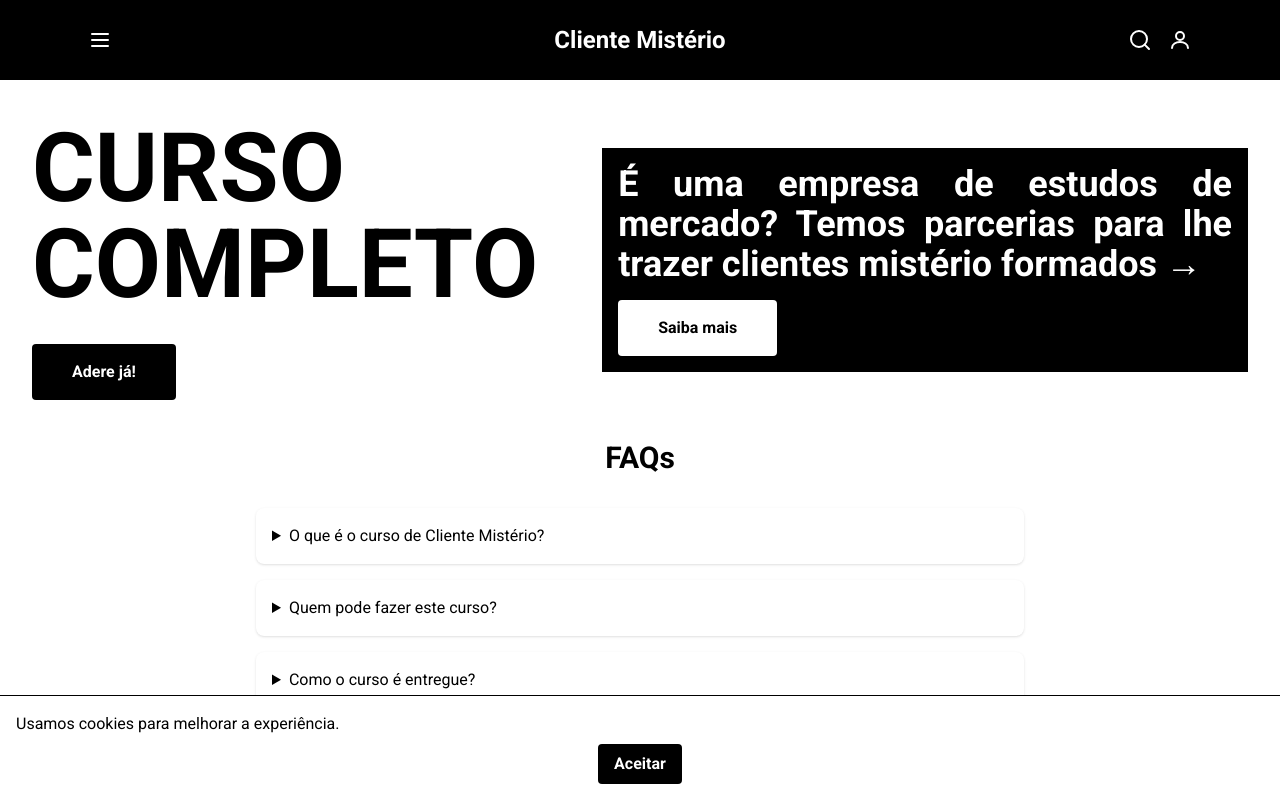
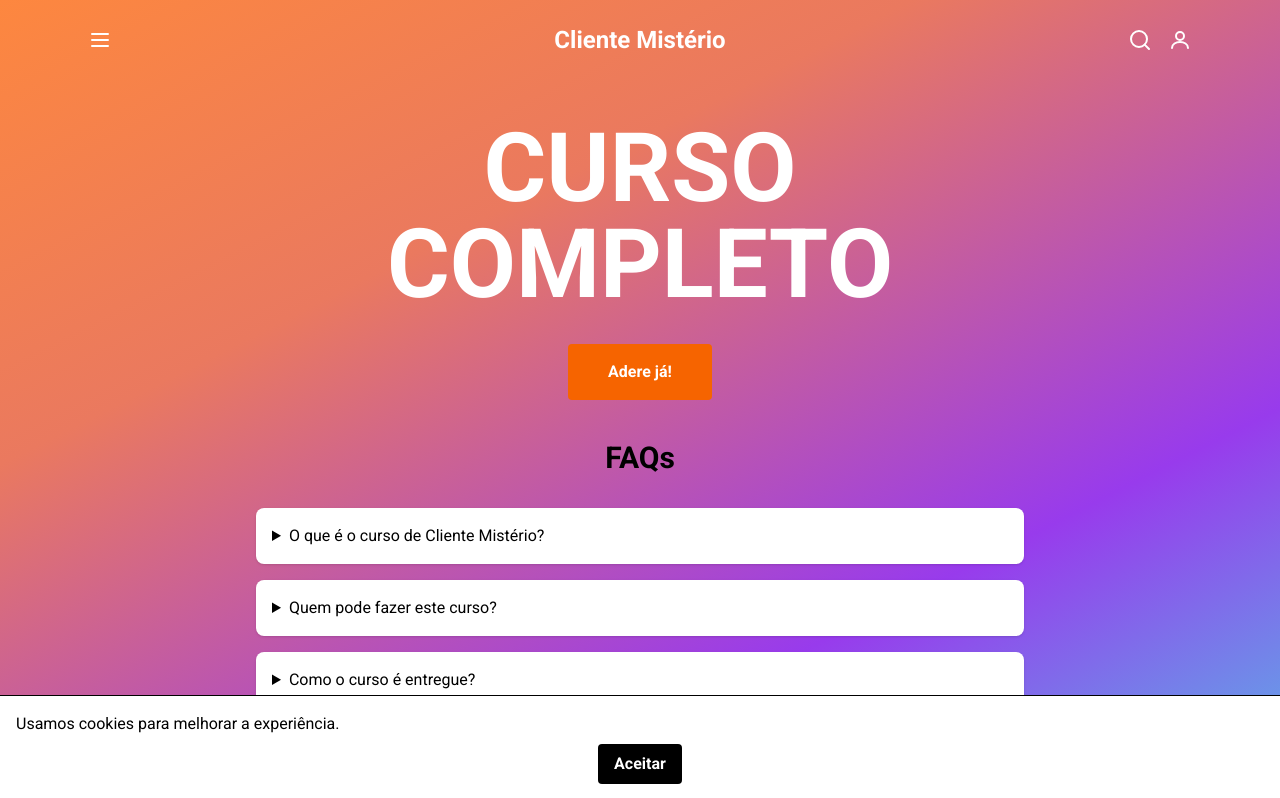
Before and after one commit to msantos51/clientemisterio, a Next.js app in the folder frontend/: page / in a window 1280 px wide. Shown: the top 798 px of the page. Built offline with nearby package versions, Linux system fonts and the light colour scheme.

Commit message:
Replace SVG background with gradient

```diff
--- a/frontend/app/(public)/page.tsx
+++ b/frontend/app/(public)/page.tsx
@@ -5,33 +5,19 @@ import { Faq } from '@/components/Faq'
 export default function HomePage() {
   return (
     <main>
-      {/* Secção inicial com título, botão de adesão e margem superior */}
-      <section className="mt-10 flex flex-col items-center gap-8 text-center md:flex-row md:gap-16 md:text-left">
-        {/* Bloco esquerdo com o título principal e botão de adesão */}
-        <div className="flex flex-col items-center justify-center space-y-8 md:items-start">
+      {/* Secção inicial com título e botão de adesão */}
+      <section className="mt-10 flex flex-col items-center gap-8 text-center text-white">
+        {/* Bloco com o título principal e botão de adesão */}
+        <div className="flex flex-col items-center justify-center space-y-8">
           <h1 className="text-4xl font-bold leading-none md:text-8xl">
             <span className="block">CURSO</span>
             <span className="block">COMPLETO</span>
           </h1>
           <Link
             href="/inscrever-se"
-            className="rounded bg-black px-10 py-4 font-bold text-white hover:bg-black/80"
+            className="rounded bg-[#F66400] px-10 py-4 font-bold text-white hover:bg-[#F66400]/80"
           >
             Adere já!
-          </Link>
-        </div>
-        {/* Bloco direito com frase promocional e botão para empresas */}
-        <div className="mt-8 flex flex-col items-center space-y-4 bg-black p-4 text-white md:mt-0 md:items-start">
-          {/* Frase promocional apresentada em destaque com fundo preto */}
-          <p className="text-2xl font-bold md:text-4xl">
-            É uma empresa de estudos de mercado? Temos parcerias para lhe trazer clientes mistério formados &rarr;
-          </p>
-          {/* Botão invertido com fundo branco e texto preto */}
-          <Link
-            href="/enterprise"
-            className="rounded bg-white px-10 py-4 font-bold text-black hover:bg-white/80"
-          >
-            Saiba mais
           </Link>
         </div>
       </section>
--- a/frontend/app/globals.css
+++ b/frontend/app/globals.css
@@ -15,8 +15,18 @@ html, body {
   padding: 0;
   /* Garante altura mínima sem bloquear a rolagem */
   min-height: 100vh;
-  /* Define fundo branco simples para todo o site */
-  background-color: #ffffff;
+  /* Cor de fundo base em caso de falha no gradiente */
+  background: #FD873F;
+  /* Gradiente compatível com navegadores WebKit */
+  background: -webkit-linear-gradient(153deg, rgba(253, 135, 63, 1) 0%, rgba(234, 121, 95, 1) 32%, rgba(152, 59, 236, 1) 73%, rgba(92, 178, 231, 1) 100%);
+  /* Gradiente compatível com Firefox */
+  background: -moz-linear-gradient(153deg, rgba(253, 135, 63, 1) 0%, rgba(234, 121, 95, 1) 32%, rgba(152, 59, 236, 1) 73%, rgba(92, 178, 231, 1) 100%);
+  /* Gradiente padrão */
+  background: linear-gradient(153deg, rgba(253, 135, 63, 1) 0%, rgba(234, 121, 95, 1) 32%, rgba(152, 59, 236, 1) 73%, rgba(92, 178, 231, 1) 100%);
+  /* Suporte para Internet Explorer */
+  filter: progid:DXImageTransform.Microsoft.gradient(startColorstr='#FD873F', endColorstr='#5CB2E7', GradientType=0);
+  /* Mantém o fundo fixo em desktop */
+  background-attachment: fixed;
   /* Impede rolagem horizontal mantendo a vertical */
   overflow-x: hidden;
   overflow-y: auto;
@@ -127,3 +137,12 @@ button {
 .submit-btn:hover {
   background: #000000cc;
 }
+
+
+/* Versão adaptada do fundo para ecrãs pequenos */
+@media (max-width: 768px) {
+  html, body {
+    /* Permite rolagem suave no mobile */
+    background-attachment: scroll;
+  }
+}
--- a/frontend/components/Header.tsx
+++ b/frontend/components/Header.tsx
@@ -60,8 +60,8 @@ const iconLinks = [
 // Cabeçalho principal do site
 export function Header() {
   return (
-    // Cabeçalho aderente ao topo com fundo preto e texto branco
-    <header className="sticky top-0 z-50 bg-black text-white">
+    // Cabeçalho aderente ao topo com fundo transparente e texto branco
+    <header className="sticky top-0 z-50 bg-transparent text-white">
       {/* Contêiner com três colunas para alinhar os elementos */}
       <div className="mx-auto grid max-w-6xl grid-cols-3 items-center p-4 md:p-6">
         {/* Menu hambúrguer no lado esquerdo */}
```
